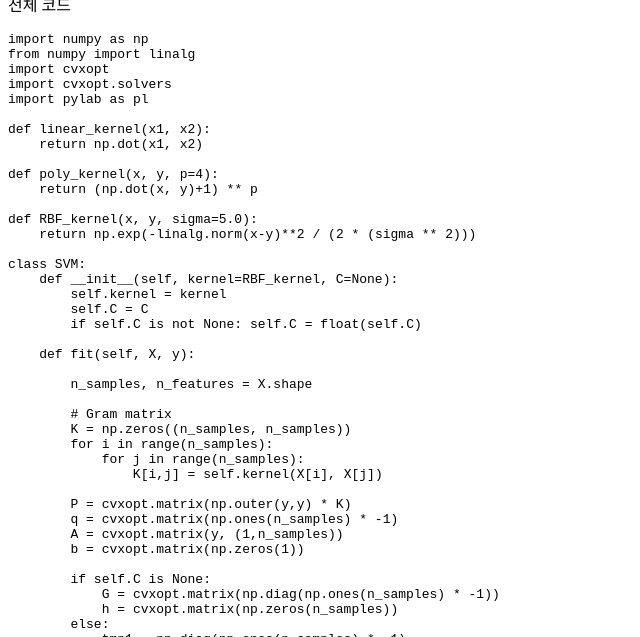
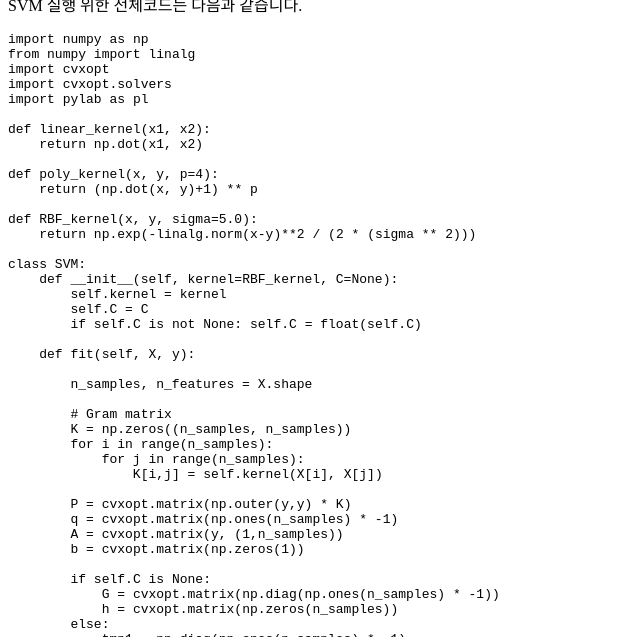
Before and after one commit to MS930/MS930.github.io, a Jekyll site: the page built from _posts/2018-10-30-SVM.md, in a window 1280 px wide and 900 px high, scrolled down 8870 px, cut to the strip 263-900 px from the top of the window. Shown: the whole strip, without its empty margins (0-640 px from the left). Built offline with Jekyll 4.4.1, drawn with Linux system fonts in a browser that asks for light colours; formulas are drawn with MathJax 3.

Commit message:
Update 2018-10-30-SVM.md

````diff
--- a/_posts/2018-10-30-SVM.md
+++ b/_posts/2018-10-30-SVM.md
@@ -492,10 +492,11 @@ C에 의한 영향은 아래의 그림을 보면 명확히 다가올 것입니
 
 
 
+SVM 실행 위한 전체코드는 다음과 같습니다.
 
 
 
-전체 코드
+
 ```python
 import numpy as np
 from numpy import linalg
````
